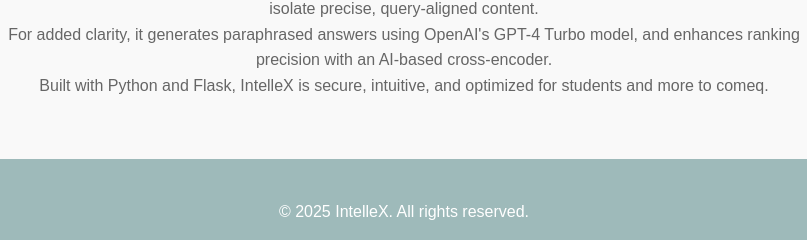
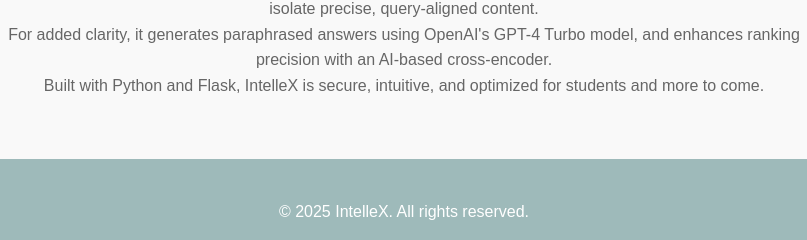
Before and after one commit to B3z3rk/Intelle-X-Website, a plain HTML site: page index.html in a window 1280 px wide. Shown: the part 2851-3091 px from the top of the page, 236-1043 px from the left. Drawn offline with Linux system fonts and the light colour scheme; files whose address does not match are found by name; a web font is replaced by a local one.

Commit message:
Update index.html

```diff
--- a/index.html
+++ b/index.html
@@ -134,7 +134,7 @@
           For added clarity, it generates paraphrased answers using OpenAI's GPT-4 Turbo model, and enhances ranking precision with an AI-based cross-encoder.
         </p>
         <p>
-          Built with Python and Flask, IntelleX is secure, intuitive, and optimized for students and more to comeq.
+          Built with Python and Flask, IntelleX is secure, intuitive, and optimized for students and more to come.
         </p>
       </div>
     </section>
```
